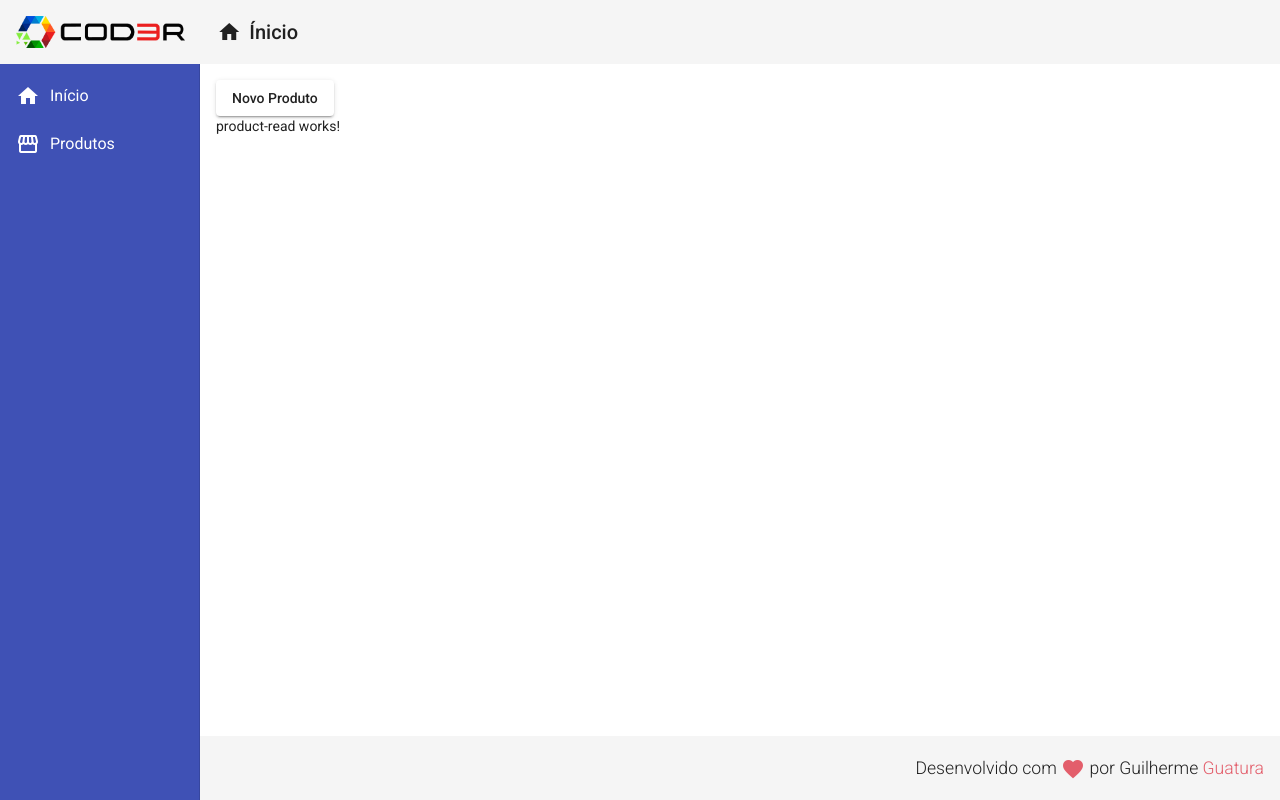
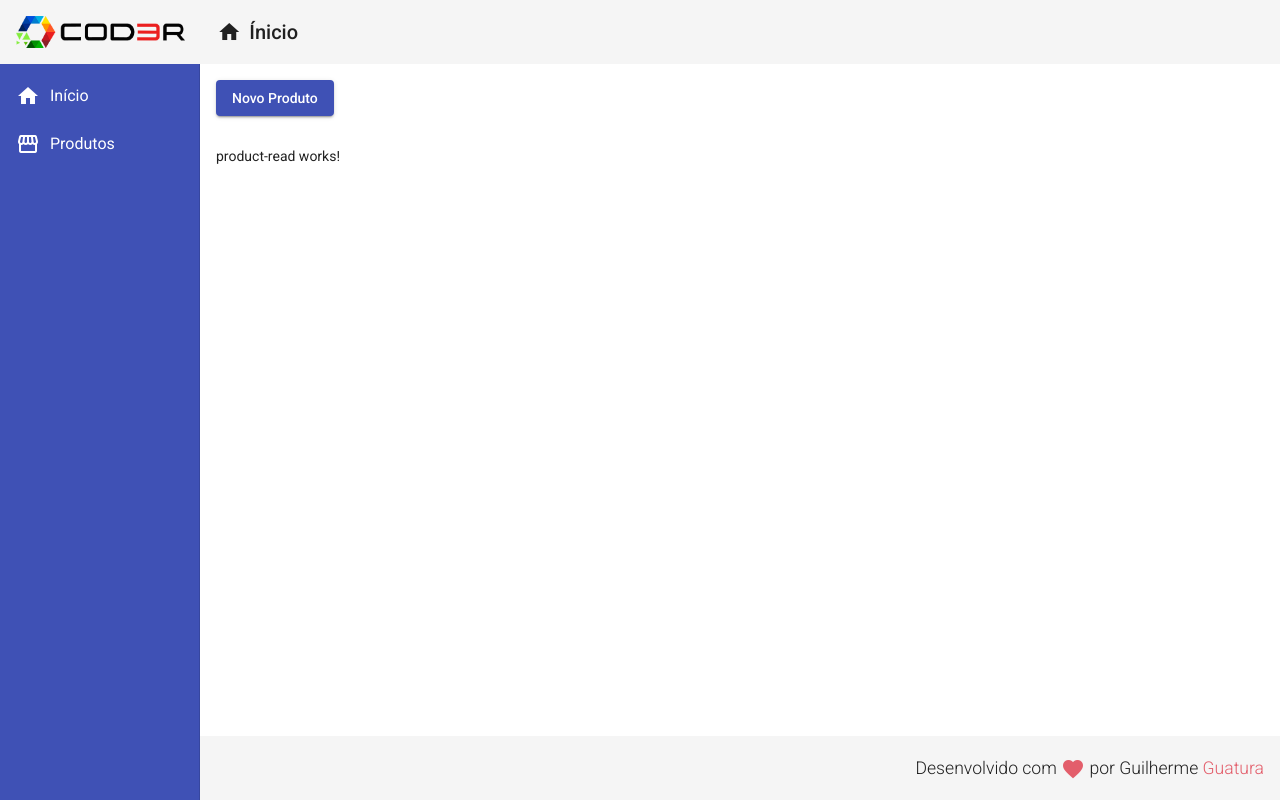
Before and after one commit to guiguat/angular-crud, an Angular app in the folder frontend/: page /products in a window 1280 px wide. Built offline with nearby package versions, Linux system fonts and the light colour scheme.

Commit message:
style crud

```diff
--- a/frontend/src/app/views/product-crud/product-crud.component.css
+++ b/frontend/src/app/views/product-crud/product-crud.component.css
@@ -0,0 +1,3 @@
+button{
+    margin-bottom: 30px;
+}
--- a/frontend/src/app/views/product-crud/product-crud.component.html
+++ b/frontend/src/app/views/product-crud/product-crud.component.html
@@ -1,4 +1,4 @@
-<button mat-raised-button (click)="navigateToProductCreate()">
+<button color="primary" mat-raised-button (click)="navigateToProductCreate()">
     Novo Produto
 </button>
 <app-product-read></app-product-read>
```
